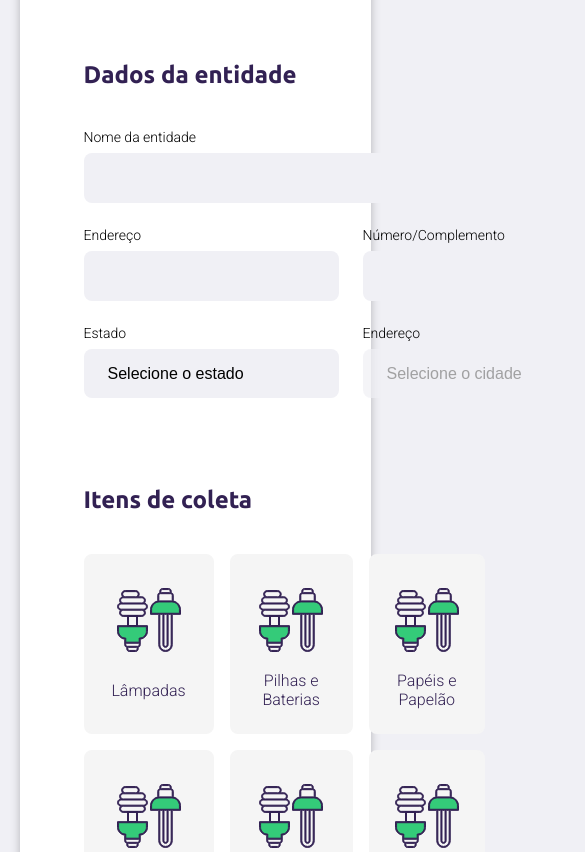
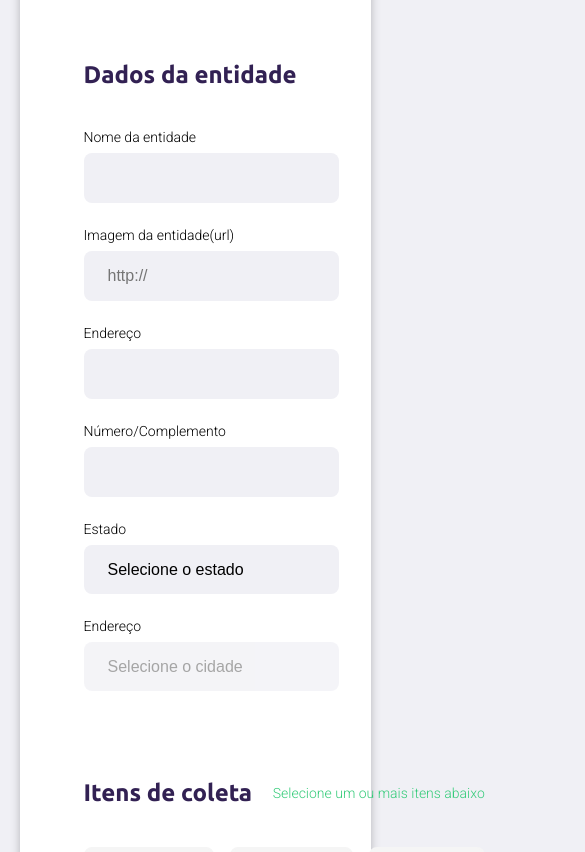
Before and after one commit to daniel21h/ecoleta-service-vanillajs, a website: page src/views/create-point.html in a window 390 px wide. Shown: the part 349-1201 px from the top of the page, 585 px wide, since content can reach past the window. Drawn offline with nearby package versions, Linux system fonts and the light colour scheme; files that its build step writes are made by us from their sources; no server answers.

Commit message:
feat: update mode responsive in create-point

```diff
--- a/public/styles/create-point.css
+++ b/public/styles/create-point.css
@@ -56,10 +56,20 @@ form fieldset {
 
 form legend {
   margin-bottom: 40px;
+
+  display: flex;
+  align-items: center;
+  justify-content: space-between;
+  width: 100%;
 }
 
 form legend h2 {
   font-size: 24px;
+}
+
+form legend span {
+  font-size: 14px;
+  color: var(--primary-color);
 }
 
 form .field {
--- a/public/styles/responsive.css
+++ b/public/styles/responsive.css
@@ -28,13 +28,23 @@
   #page-home main {
     align-items: center;
   }
+}
 
+@media (max-width: 750px) {
   #page-search-results .cards {
     grid-template-columns: 1fr;
   }
 
   #page-search-results .cards img {
     height: 250px;
+  }
+
+  #page-create-point .field-group {
+    flex-direction: column;
+  }
+
+  #page-create-point .field-group .field + .field {
+    margin-left: 0;
   }
 }
 
--- a/src/views/create-point.html
+++ b/src/views/create-point.html
@@ -22,9 +22,16 @@
           <h2>Dados da entidade</h2>
         </legend>
 
-        <div class="field">
-          <label for="">Nome da entidade</label>
-          <input type="text" name="name" required >
+        <div class="field-group">
+          <div class="field">
+            <label for="">Nome da entidade</label>
+            <input type="text" name="name" required >
+          </div>
+
+          <div class="field">
+            <label for="">Imagem da entidade(url)</label>
+            <input type="url" name="image" placeholder="http://" required >
+          </div>
         </div>
 
         <div class="field-group">
@@ -59,6 +66,7 @@
       <fieldset>
         <legend>
           <h2>Itens de coleta</h2>
+          <span>Selecione um ou mais itens abaixo</span>
         </legend>
 
         <div class="items-grid">
```
